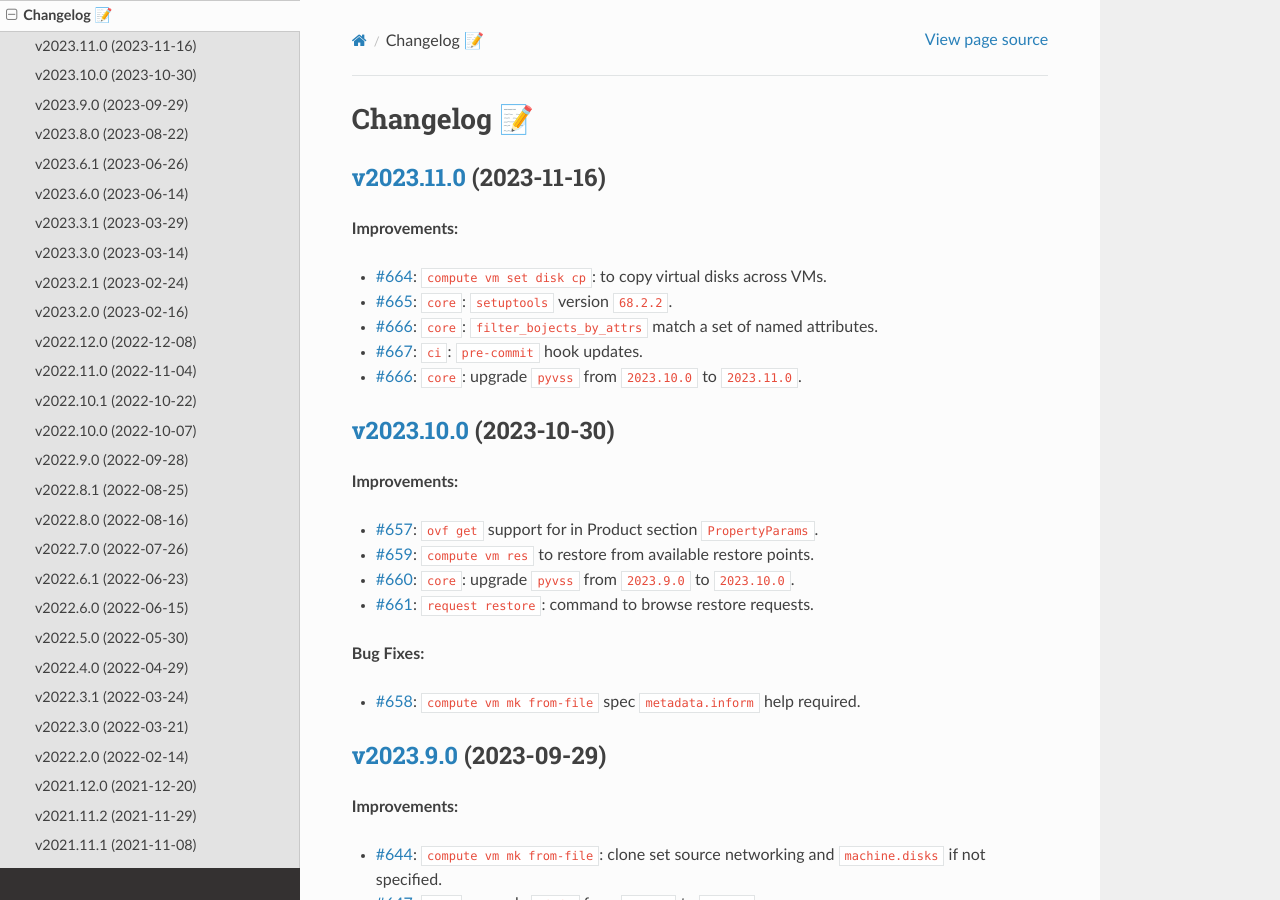
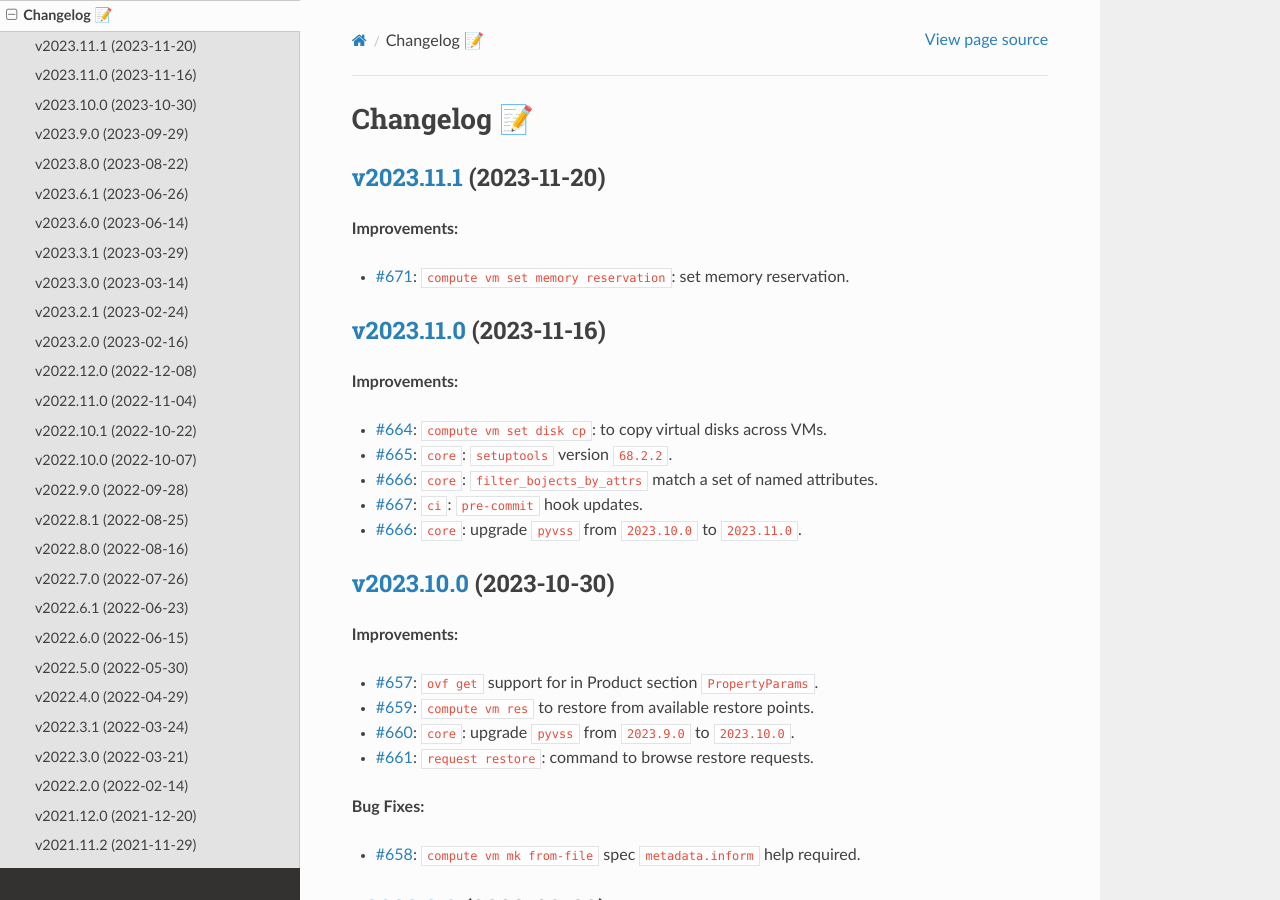
Before and after one commit to EIS-ITS/vss-cli, a Sphinx documentation site: the page built from docs/changelog.rst, in a window 1280 px wide and 900 px high. Built offline with Sphinx 7.4.7 and the Read the Docs theme 2.0.0, drawn with Linux system fonts in a browser that asks for light colours; the version number could not be read and is left out.

Commit message:
Issue #672: 🎉Version release v2023.11.1 - fixes #672

```diff
--- a/docs/changelog.rst
+++ b/docs/changelog.rst
@@ -1,5 +1,12 @@
 Changelog 📝
 ============
+
+`v2023.11.1 <https://gitlab-ee.eis.utoronto.ca/vss/vss-cli/tags/v2023.11.1>`_ (2023-11-20)
+------------------------------------------------------------------------------------------
+
+**Improvements:**
+
+- `#671 <https://gitlab-ee.eis.utoronto.ca/vss/vss-cli/issues/671>`_: ``compute vm set memory reservation``: set memory reservation.
 
 `v2023.11.0 <https://gitlab-ee.eis.utoronto.ca/vss/vss-cli/tags/v2023.11.0>`_ (2023-11-16)
 ------------------------------------------------------------------------------------------
```
Also changed, not shown: CHANGELOG.md (+6 -0 lines), .bumpversion.cfg, 7 other files.
